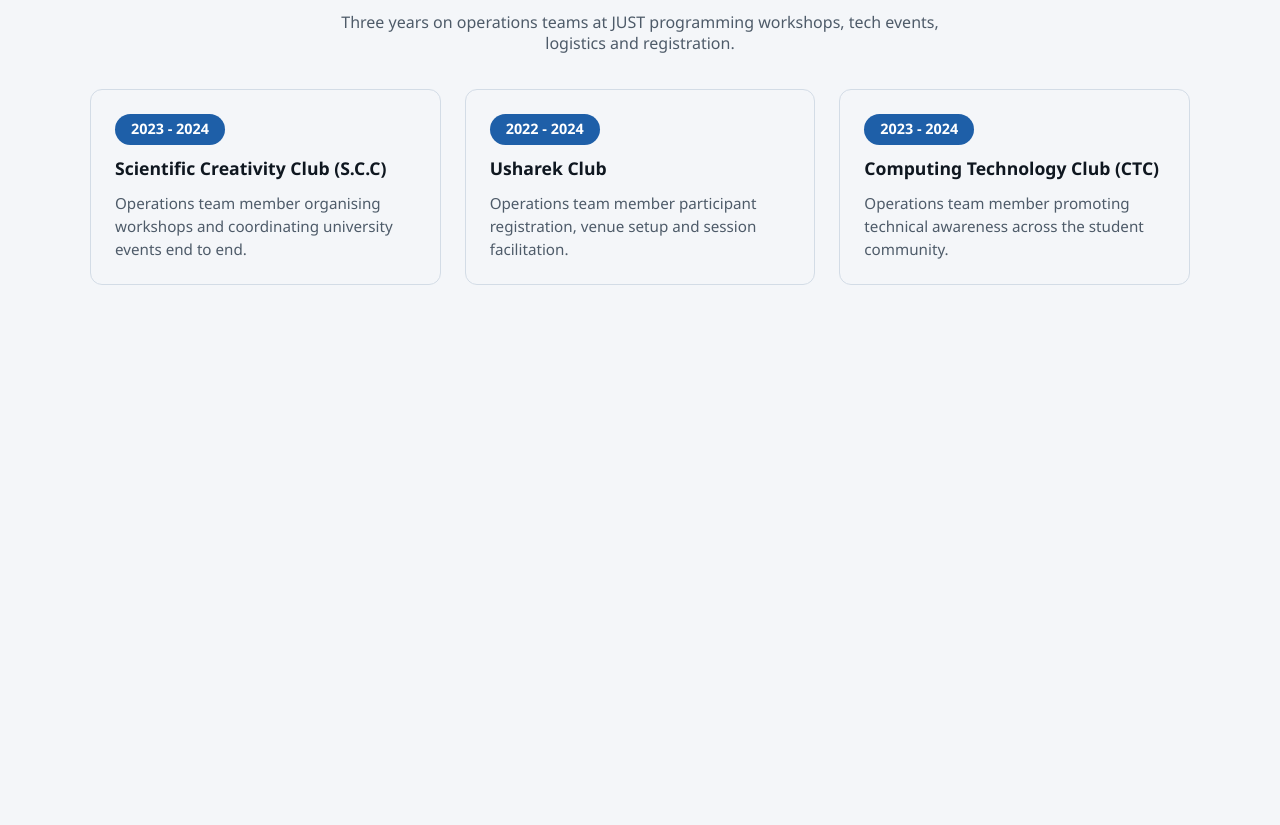
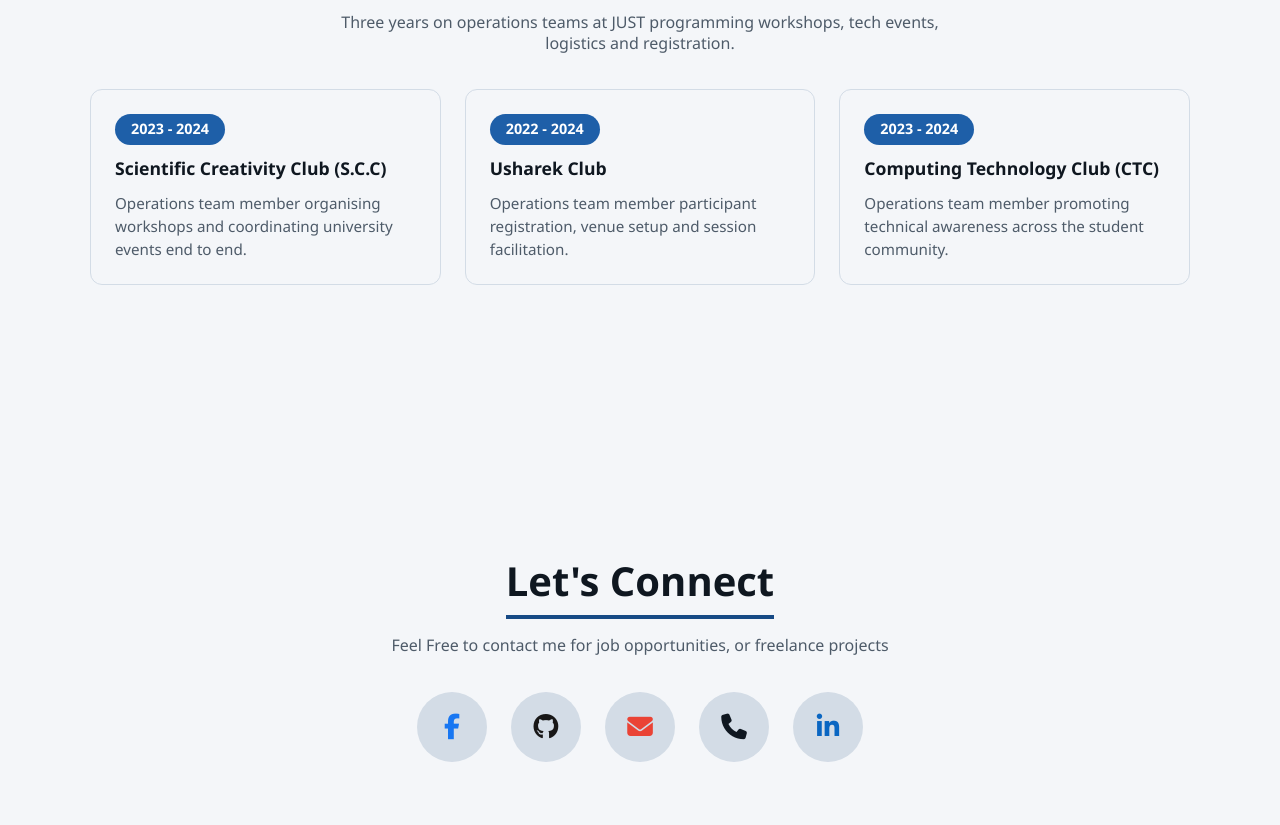
Before and after one commit to DiyaAbuZanouneh/Portfolio-Project, a plain HTML site: page index.html in a window 1280 px wide. Shown: the part 1749-2574 px from the top of the page. Before the commit the page ends 2104 px from the top, so only its background shows below. Drawn offline with Linux system fonts and the light colour scheme.

Commit message:
Complete the Contact Section

```diff
--- a/css/style.css
+++ b/css/style.css
@@ -334,3 +334,73 @@
   font-size: 0.95rem;
   line-height: 1.5;
 }
+
+/* Connect Section */
+.connect {
+  display: flex;
+  flex-direction: column;
+  align-items: center;
+  gap: 16px;
+  padding: 60px 20px;
+  text-align: center;
+}
+
+.connect-title p {
+  display: inline-block;
+  font-size: 2.5rem;
+  font-weight: 800;
+  border-bottom: 4px solid var(--accent-hover);
+  padding-bottom: 8px;
+}
+
+.connect-subtitle {
+  max-width: 500px;
+  color: var(--text-2);
+  margin-bottom: 20px;
+}
+
+.connect-icons {
+  display: flex;
+  justify-content: center;
+  gap: 24px;
+  flex-wrap: wrap;
+}
+
+.connect-icon {
+  width: 70px;
+  height: 70px;
+  display: flex;
+  align-items: center;
+  justify-content: center;
+  border-radius: 50%;
+  background: var(--border);
+  font-size: 1.6rem;
+  color: var(--text);
+  text-decoration: none;
+  transition:
+    transform 0.2s ease,
+    background 0.2s ease;
+}
+
+.connect-icon:hover {
+  transform: translateY(-4px);
+  background: var(--focus);
+  cursor: pointer;
+}
+
+/* Brand colors */
+.connect-icon.facebook {
+  color: #1877f2;
+}
+.connect-icon.github {
+  color: #181717;
+}
+.connect-icon.gmail {
+  color: #ea4335;
+}
+.connect-icon.phone {
+  color: #0f1720;
+}
+.connect-icon.linkedin {
+  color: #0a66c2;
+}
--- a/index.html
+++ b/index.html
@@ -224,7 +224,61 @@
       </section>
       <!-- The end -->
 
+      <!-- Connect Section -->
+      <section class="connect" id="contact">
+        <!-- Title -->
+        <div class="connect-title">
+          <p>Let's Connect</p>
+        </div>
 
+        <!-- Subtitle -->
+        <div class="connect-subtitle">
+          <p>
+            Feel Free to contact me for job opportunities, or freelance projects
+          </p>
+        </div>
+
+        <!-- Social Icons -->
+        <div class="connect-icons">
+          <a
+            href="https://www.facebook.com/share/19PGJsDKXU/"
+            target="_blank"
+            class="connect-icon facebook"
+          >
+            <i class="fa-brands fa-facebook-f"></i>
+          </a>
+          <a
+            href="https://github.com/DiyaAbuZanouneh"
+            target="_blank"
+            class="connect-icon github"
+          >
+            <i class="fa-brands fa-github"></i>
+          </a>
+          <a
+            href="mailto:deeyazanoneh@gmail.com"
+            class="connect-icon gmail"
+            target="_blank"
+          >
+            <i class="fa-solid fa-envelope"></i>
+          </a>
+          <a
+            href="tel:+962788537137"
+            class="connect-icon phone"
+            target="_blank"
+          >
+            <i class="fa-solid fa-phone"></i>
+          </a>
+          <a
+            href="https:www.linkedin.com/in/diya-abu-zanouneh-464b762b6"
+            target="_blank"
+            class="connect-icon linkedin"
+          >
+            <i class="fa-brands fa-linkedin-in"></i>
+          </a>
+        </div>
+      </section>
+
+      <!-- Footer -->
     </main>
   </body>
 </html>
```
